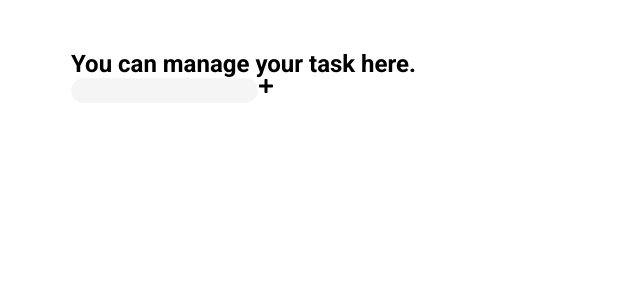
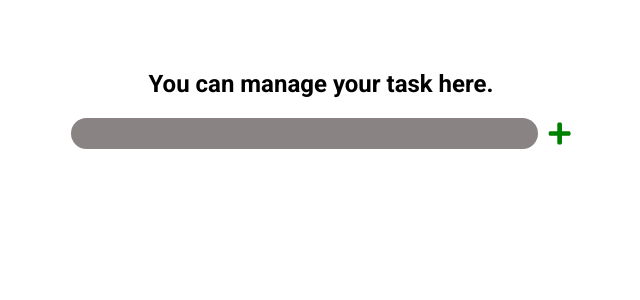
Before and after one commit to ankitjhagithub21/techsimplus-todoapp, a React (Vite) app: page / in a window 1280 px wide. Shown: the top 300 px of the page, without its empty margins (319-959 px from the left). Built offline with nearby package versions, Linux system fonts and the light colour scheme.

Commit message:
design ui

```diff
--- a/src/App.css
+++ b/src/App.css
@@ -9,27 +9,53 @@
 body{
   font-family: "Roboto", sans-serif;
   width: 100%;
-
-}
-
-li{
-  display: flex;
-  align-items: center;
-  cursor: pointer;
-
+   padding: 20px;
 }
 .container{
   width: 500px;
   margin: auto;
   margin-top: 50px;
 }
+h2{
+  text-align: center;
+  margin-bottom: 20px;
+}
 .input{
   display: flex;
+  align-items: center;
+  justify-content: center;
+  gap: 10px;
 }
+
+
+li{
+  display: flex;
+  align-items: center;
+  cursor: pointer;
+  margin: 20px auto;
+}
+
 .input input{
-  padding: 5px;
+
+  width: 100%;
+  padding: 8px 10px;
+  color: white;
   border: none;
   outline: none;
-  background-color: whitesmoke;
+  background-color: rgb(138, 131, 131);
   border-radius: 30px;
 }
+li{
+  font-size: 20px;
+  width: 100%;
+  display: flex;
+  align-items: center;
+  justify-content: space-between;
+}
+
+
+@media (max-width:768px) {
+  .container{
+    width: 100%;
+  }
+}
--- a/src/components/Todos.jsx
+++ b/src/components/Todos.jsx
@@ -35,15 +35,15 @@ const Todos = () => {
             <div className='input'>
                 <input type="text" value={todo} onChange={(e) => setTodo(e.target.value)} onKeyUp={handleKeyUp} />
 
-                <FaPlus onClick={addTodo} />
+                <FaPlus onClick={addTodo} color="green" size={25}/>
 
             </div>
 
             <ul>
                 {
                     todos.map((todo, index) => {
-                        return <li key={index}> {index}.{todo}
-                            <IoMdClose onClick={() => removeTodo(index)} />
+                        return <li key={index}> {index+1}.{todo}
+                            <IoMdClose onClick={() => removeTodo(index)} color='red'/>
                         </li>
                     })
                 }
```
